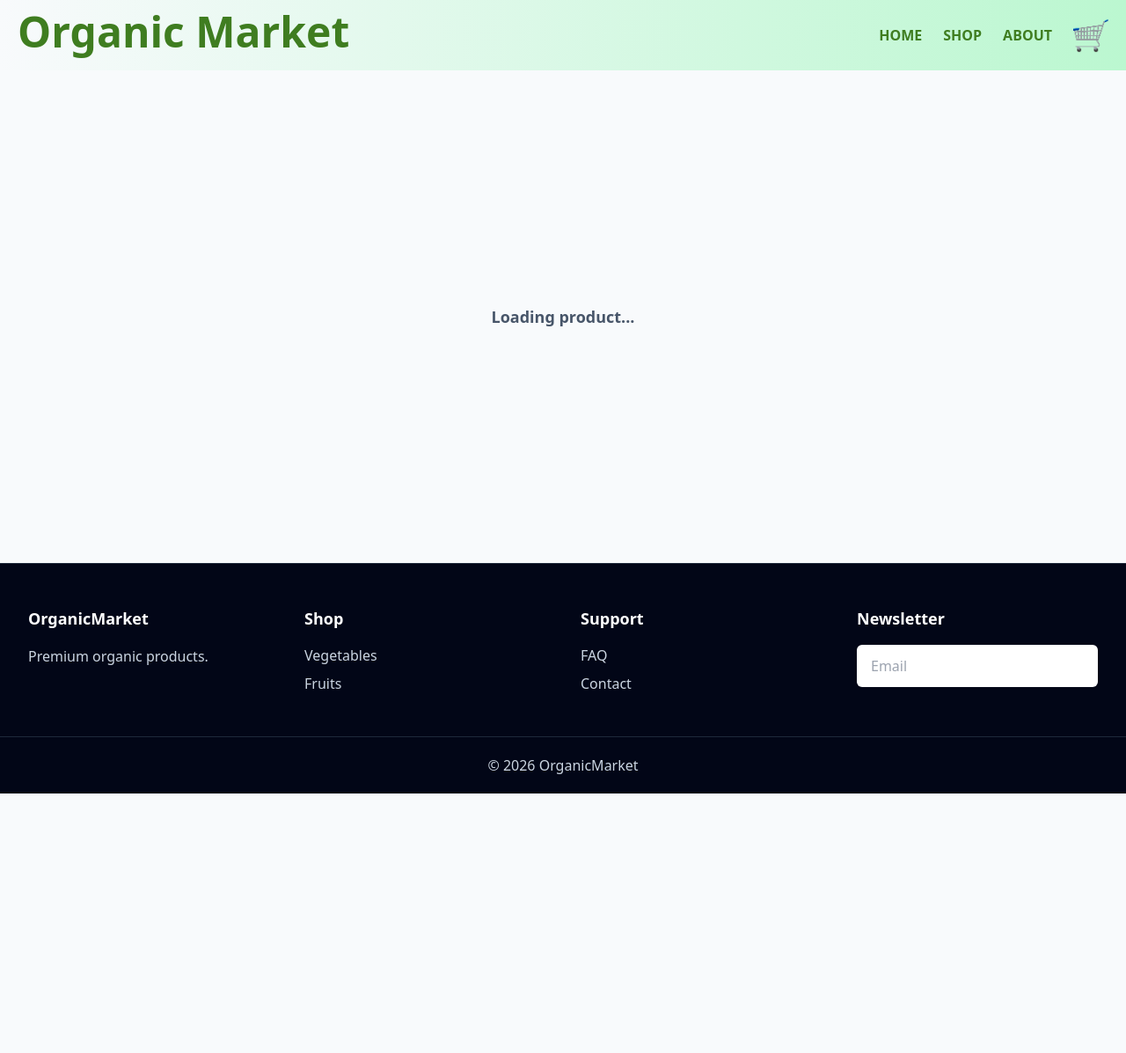
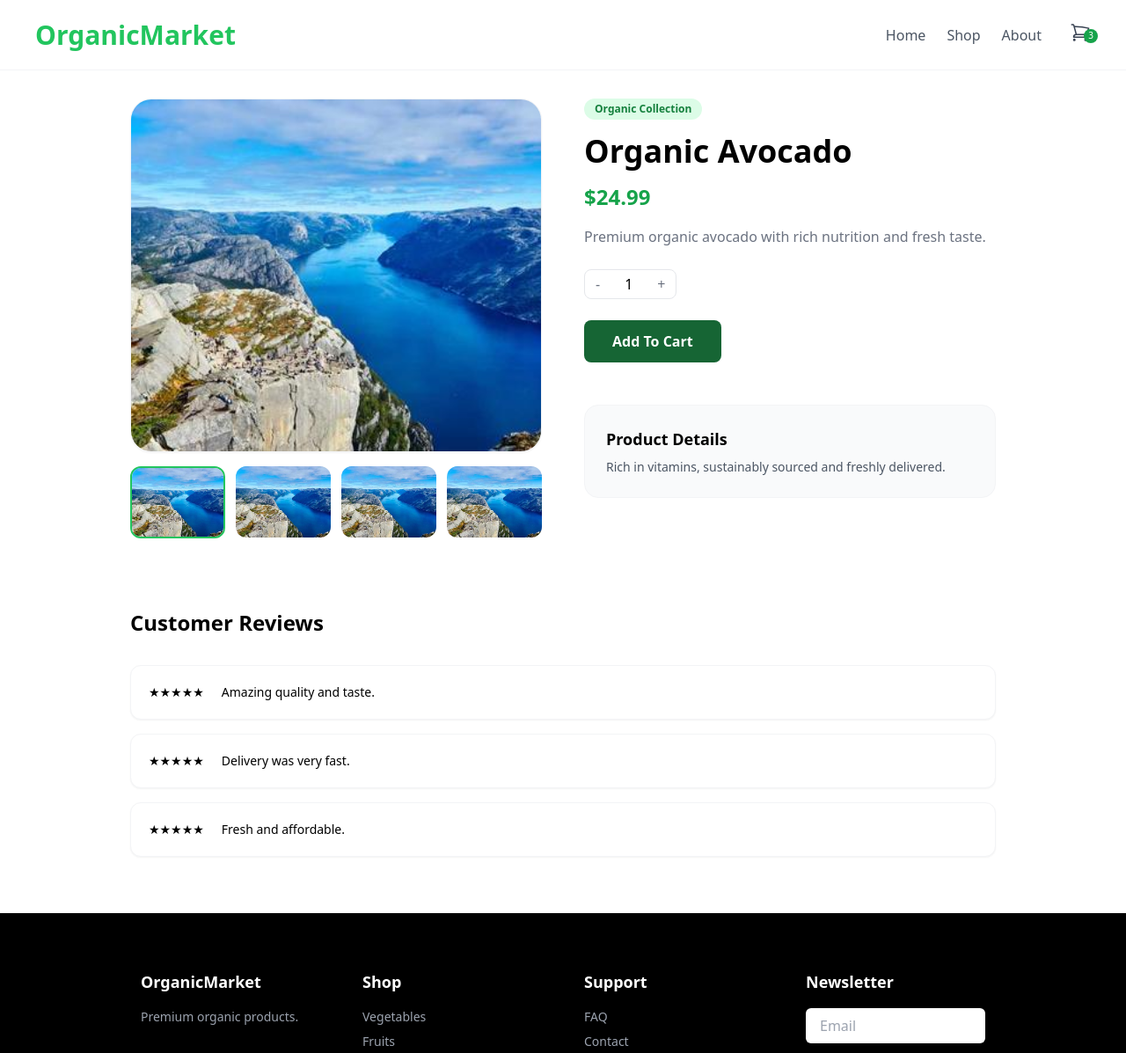
Before and after one commit to XLIYA/organic-shop, a plain HTML site: page product-details/product.html in a window 1280 px wide. Shown: the top 1197 px of the page at 88% size. Before the commit the page ends 902 px from the top, so only its background shows below. Drawn offline with nearby package versions, Linux system fonts and the light colour scheme.

Commit message:
complete prouduct detail page

```diff
--- a/product-details/product.html
+++ b/product-details/product.html
@@ -4,99 +4,144 @@
 <head>
     <meta charset="UTF-8">
     <meta name="viewport" content="width=device-width, initial-scale=1.0">
-    <title>Organic Market</title>
+    <title>Organic Market - Avocado</title>
     <script src="https://cdn.tailwindcss.com"></script>
+    <link href="https://cdnjs.cloudflare.com/ajax/libs/font-awesome/6.0.0/css/all.min.css" rel="stylesheet">
 </head>
 
-<body class="m-0 min-h-screen bg-slate-50 p-0 text-[#0D0A0B]">
+<body class="m-0 min-h-screen bg-white p-0 text-black font-sans">
+
+    <!-- هدر -->
     <header
-        class="flex justify-between w-screen h-20 px-5 py-3 bg-gradient-to-r from-slate-50 to-green-200 fixed left-0 top-0 z-50">
-        <h2 class="text-[#3F7D20] text-5xl font-extrabold font-sans">Organic Market</h2>
-        <div class="flex gap-6 font-sans items-center">
-            <button class="font-extrabold text-[#3F7D20]">HOME</button>
-            <button class="font-extrabold text-[#3F7D20]">SHOP</button>
-            <button class="font-extrabold text-[#3F7D20]">ABOUT</button>
-            <button><img class="w-10 h-10 object-contain" src="../assets/icons8-shop-48.png" alt="cart"></button>
+        class="flex justify-between items-center w-full h-20 px-10 py-3 bg-white fixed left-0 top-0 z-50 border-b border-gray-100">
+        <h2 class="text-green-500 text-3xl font-bold">OrganicMarket</h2>
+        <div class="flex gap-8 items-center">
+            <nav class="flex gap-6">
+                <a href="#" class="text-gray-600 hover:text-green-700 transition">Home</a>
+                <a href="#" class="text-gray-600 hover:text-green-700 transition">Shop</a>
+                <a href="#" class="text-gray-600 hover:text-green-700 transition">About</a>
+            </nav>
+            <div class="relative">
+                <button class="text-gray-700 text-xl">
+                    <svg xmlns="http://www.w3.org/2000/svg" fill="none" viewBox="0 0 24 24" stroke-width="1.5" stroke="currentColor" class="w-6 h-6">
+                        <path stroke-linecap="round" stroke-linejoin="round" d="M2.25 3h1.386c.51 0 .955.343 1.087.835l.383 1.437M7.5 14.25a3 3 0 0 0-3 3h15.75m-12.75-3h11.218c1.121-2.3 2.1-4.684 2.924-7.138a60.114 60.114 0 0 0-16.536-1.84M7.5 14.25 5.106 5.272M6 20.25a.75.75 0 1 1-1.5 0 .75.75 0 0 1 1.5 0Zm12.75 0a.75.75 0 1 1-1.5 0 .75.75 0 0 1 1.5 0Z" />
+                      </svg>
+                </button>
+                <span
+                    class="absolute top-2 -right-2 bg-green-600 text-white text-[10px] rounded-full h-4 w-4 flex items-center justify-center">3</span>
+            </div>
         </div>
     </header>
 
-    <main class="pt-20">
-        <section id="product-state" class="mx-auto flex min-h-[70vh] max-w-6xl items-center justify-center px-5 py-16">
-            <p class="text-lg font-bold text-slate-600">Loading product...</p>
+    <main class="pt-28 pb-16 max-w-5xl mx-auto px-5">
+        <!-- کل پروداکت-->
+        <section class="grid grid-cols-1 md:grid-cols-2 gap-12 items-start">
+
+            <!-- عکس -->
+            <div class="space-y-4">
+                <div class="rounded-3xl overflow-hidden border border-gray-100 shadow-sm">
+                    <img src="../imag-best-seller/best2.jpg" class="w-full h-[400px] object-cover">
+                </div>
+                <div class="grid grid-cols-4 gap-3">
+                    <img src="../imag-best-seller/best2.jpg"
+                        class="rounded-xl cursor-pointer border-2 border-green-500">
+                    <img src="../imag-best-seller/best2.jpg" class="rounded-xl cursor-pointer hover:opacity-75">
+                    <img src="../imag-best-seller/best2.jpg" class="rounded-xl cursor-pointer hover:opacity-75">
+                    <img src="../imag-best-seller/best2.jpg" class="rounded-xl cursor-pointer hover:opacity-75">
+                </div>
+            </div>
+
+            <!-- توضیحات-->
+            <div class="flex flex-col gap-4">
+                <span class="bg-green-100 text-green-700 px-3 py-1 rounded-full text-xs font-semibold w-fit">Organic
+                    Collection</span>
+                <h1 class="text-4xl font-bold">Organic Avocado</h1>
+                <p class="text-2xl font-bold text-green-600">$24.99</p>
+                <p class="text-gray-500 leading-relaxed">
+                    Premium organic avocado with rich nutrition and fresh taste.
+                </p>
+
+                <!-- باتن -->
+                <div class="flex items-center gap-4 mt-2">
+                    <div class="flex items-center border border-gray-200 rounded-lg">
+                        <button class="px-3 py-1 text-gray-500 hover:text-green-600">-</button>
+                        <span class="px-4 py-1 font-medium">1</span>
+                        <button class="px-3 py-1 text-gray-500 hover:text-green-600">+</button>
+                    </div>
+                </div>
+                <button
+                    class="bg-green-800 hover:bg-green-800 text-white font-bold py-3 px-8 rounded-lg transition mt-2 w-fit">
+                    Add To Cart
+                </button>
+
+                <!-- اطلاعات -->
+                <div class="mt-8 bg-gray-50 p-6 rounded-2xl border border-gray-100">
+                    <h3 class="font-bold text-lg mb-2">Product Details</h3>
+                    <p class="text-gray-600 text-sm">
+                        Rich in vitamins, sustainably sourced and freshly delivered.
+                    </p>
+                </div>
+            </div>
+        </section>
+
+        <!-- ری ویو -->
+        <section class="mt-20">
+            <h2 class="text-2xl font-bold mb-8">Customer Reviews</h2>
+            <div class="space-y-4">
+                <!-- 1 -->
+                <div class="p-5 rounded-xl border border-gray-100 bg-white shadow-sm flex items-center gap-4">
+                    <div class="text-sm text-black flex items-center gap-1">
+                        ★★★★★ <span class="ml-4 font-medium">Amazing quality and taste.</span>
+                    </div>
+                </div>
+                <!-- 2 -->
+                <div class="p-5 rounded-xl border border-gray-100 bg-white shadow-sm flex items-center gap-4">
+                    <div class="text-sm text-black flex items-center gap-1">
+                        ★★★★★ <span class="ml-4 font-medium">Delivery was very fast.</span>
+                    </div>
+                </div>
+                <!--  3 -->
+                <div class="p-5 rounded-xl border border-gray-100 bg-white shadow-sm flex items-center gap-4">
+                    <div class="text-sm text-black flex items-center gap-1">
+                        ★★★★★  <span class="ml-4 font-medium">Fresh and affordable.</span>
+                    </div>
+                </div>
+            </div>
         </section>
     </main>
 
-    <footer class="bg-slate-950 text-white border-t border-slate-800">
-        <div class="max-w-7xl mx-auto px-8 py-12">
-            <div class="grid grid-cols-1 md:grid-cols-4 gap-10">
-
-                <!-- Brand -->
+    <!-- فوتر -->
+    <footer class="bg-black text-white pt-16 pb-8">
+        <div class="max-w-5xl mx-auto px-8 grid grid-cols-1 md:grid-cols-4 gap-12">
             <div>
-                    <h3 class="font-bold text-lg mb-4">
-                        OrganicMarket
-                    </h3>
-                    <p class="text-slate-300 leading-relaxed">
-                        Premium organic products.
-                    </p>
+                <h3 class="font-bold text-lg mb-4">OrganicMarket</h3>
+                <p class="text-gray-400 text-sm">Premium organic products.</p>
             </div>
-
-                <!-- Shop -->
             <div>
-                    <h3 class="font-bold text-lg mb-4">
-                        Shop
-                    </h3>
-                    <ul class="space-y-2 text-slate-300">
-                        <li>
-                            <a href="#" class="hover:text-white transition">
-                                Vegetables
-                            </a>
-                        </li>
-                        <li>
-                            <a href="#" class="hover:text-white transition">
-                                Fruits
-                            </a>
-                        </li>
+                <h3 class="font-bold text-lg mb-4">Shop</h3>
+                <ul class="text-gray-400 text-sm space-y-2">
+                    <li><a href="#" class="hover:text-white">Vegetables</a></li>
+                    <li><a href="#" class="hover:text-white">Fruits</a></li>
                 </ul>
             </div>
-
-                <!-- Support -->
             <div>
-                    <h3 class="font-bold text-lg mb-4">
-                        Support
-                    </h3>
-                    <ul class="space-y-2 text-slate-300">
-                        <li>
-                            <a href="#" class="hover:text-white transition">
-                                FAQ
-                            </a>
-                        </li>
-                        <li>
-                            <a href="#" class="hover:text-white transition">
-                                Contact
-                            </a>
-                        </li>
+                <h3 class="font-bold text-lg mb-4">Support</h3>
+                <ul class="text-gray-400 text-sm space-y-2">
+                    <li><a href="#" class="hover:text-white">FAQ</a></li>
+                    <li><a href="#" class="hover:text-white">Contact</a></li>
                 </ul>
             </div>
-
-                <!-- Newsletter -->
             <div>
-                    <h3 class="font-bold text-lg mb-4">
-                        Newsletter
-                    </h3>
-
+                <h3 class="font-bold text-lg mb-4">Newsletter</h3>
                 <input type="email" placeholder="Email"
-                        class="w-full rounded-md bg-white text-black px-4 py-3 outline-none" />
-                </div>
-
+                    class="w-full bg-white rounded-md px-4 py-2 text-black focus:outline-none">
             </div>
         </div>
-        <!-- Bottom Bar -->
-        <div class="border-t border-slate-800 py-5 text-center text-slate-300">
+        <div class="max-w-5xl mx-auto px-8 mt-16 pt-8 border-t border-gray-800 text-center text-gray-500 text-sm">
             © 2026 OrganicMarket
         </div>
     </footer>
 
-    <script src="product.js"></script>
 </body>
 
 </html>
```
Lines whose indentation alone changed are shown as unchanged.
